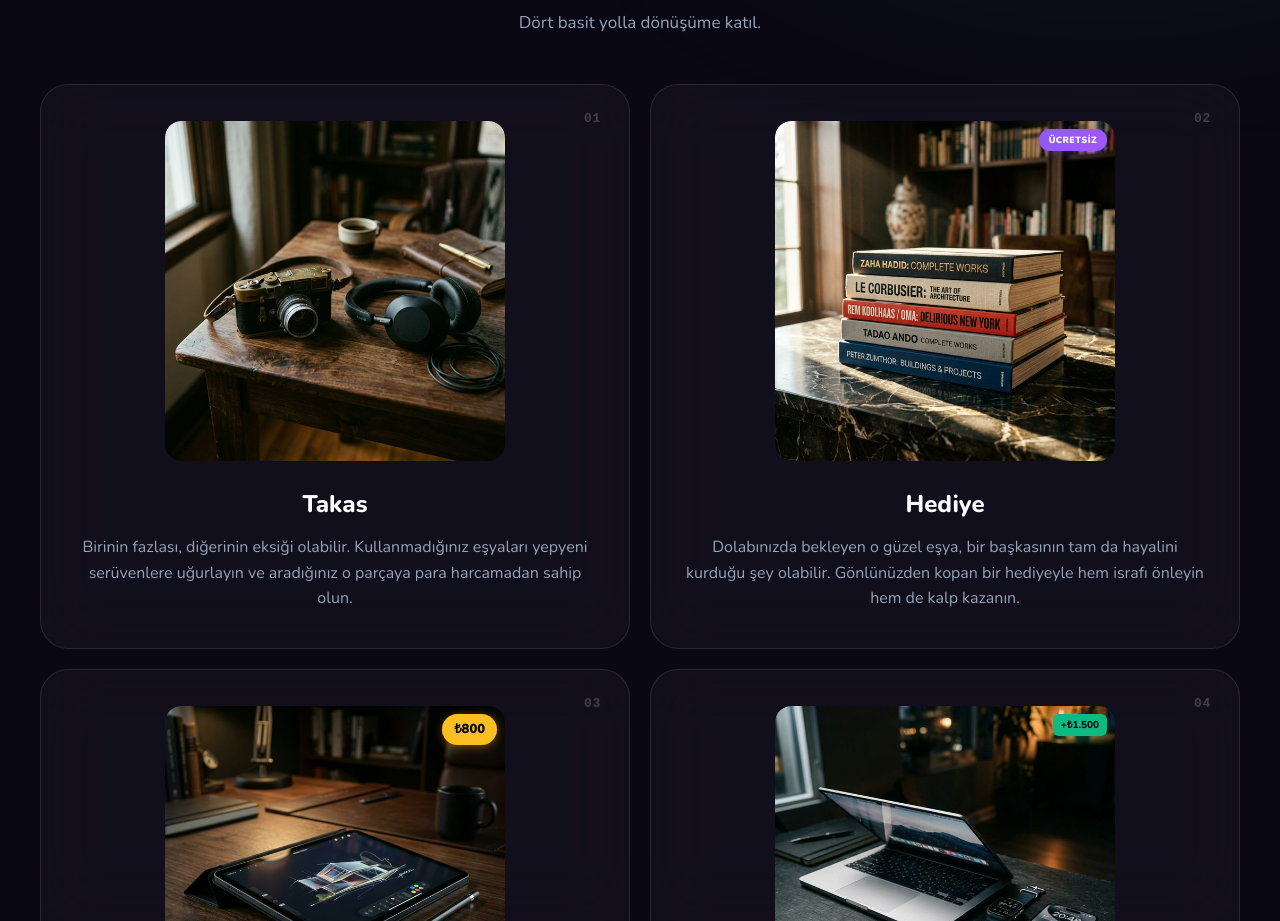
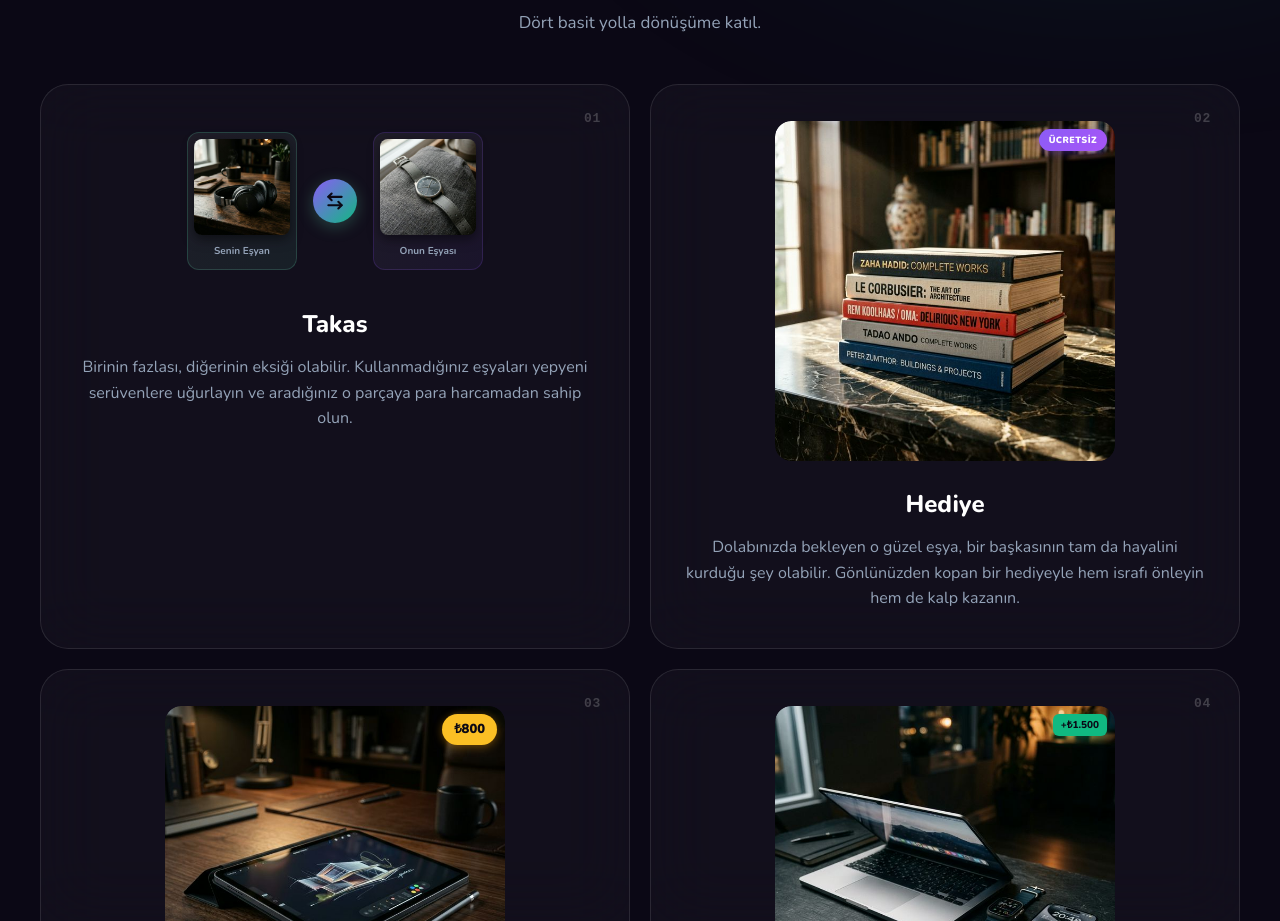
Before and after one commit to ddmzo/gaiatakas-web, a website: page index.html in a window 1280 px wide. Shown: the part 1141-2062 px from the top of the page. Drawn offline with nearby package versions, Linux system fonts and the light colour scheme.

Commit message:
Update main swap feature card to use two independent product images with interactive swap UI

```diff
--- a/index.html
+++ b/index.html
@@ -307,8 +307,27 @@
         <div class="loop-card card-swap glass-card hover-lift">
           <div class="card-num">01</div>
           <div class="loop-visual">
-            <div class="ai-hero-image">
-              <img src="takas.png?v=2" alt="Takas - Kamera ve Kulaklık" class="hero-render" />
+            <div class="nano-swap">
+              <div class="nano-item nano-item-left">
+                <div class="nano-image-wrap">
+                  <img src="mock_images/headphones.png" alt="Headphones" class="nano-image" />
+                </div>
+                <div class="nano-label i18n" data-tr="Senin Eşyan" data-en="Your Item" style="text-align: center;">Senin Eşyan</div>
+              </div>
+              <div class="nano-circle">
+                <svg width="20" height="20" viewBox="0 0 24 24" fill="none" stroke="currentColor" stroke-width="2.5" stroke-linecap="round" stroke-linejoin="round">
+                  <path d="M8 3L4 7l4 4"/>
+                  <path d="M4 7h16"/>
+                  <path d="M16 21l4-4-4-4"/>
+                  <path d="M20 17H4"/>
+                </svg>
+              </div>
+              <div class="nano-item nano-item-right">
+                <div class="nano-image-wrap">
+                  <img src="mock_images/watch.png" alt="Watch" class="nano-image" />
+                </div>
+                <div class="nano-label i18n" data-tr="Onun Eşyası" data-en="Their Item" style="text-align: center;">Onun Eşyası</div>
+              </div>
             </div>
           </div>
           <h2 class="i18n" data-tr="Takas" data-en="Swap">Takas</h2>
```
